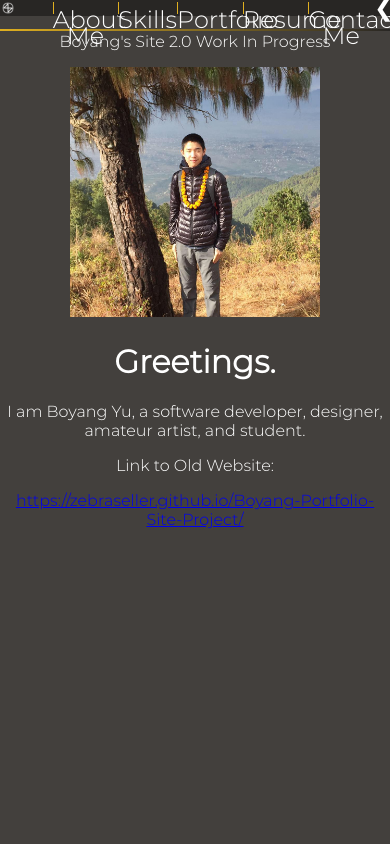
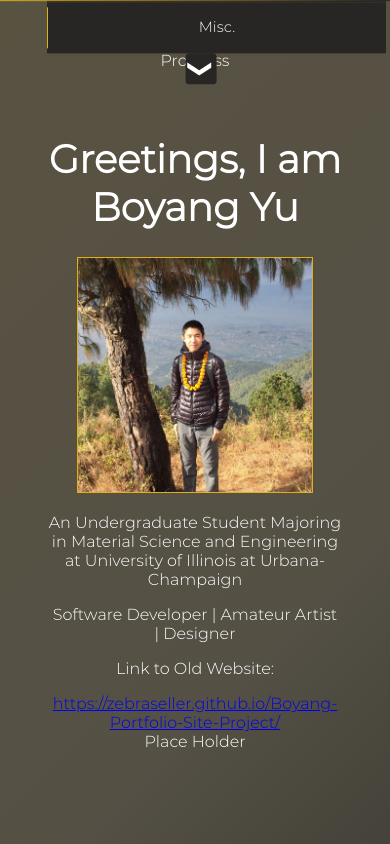
Before and after one commit to ZebraSeller/boyang-portfolio-2, a React (Create React App) app: page / in a window 390 px wide. Shown: the top 844 px of the page. Built offline with nearby package versions, Linux system fonts and the light colour scheme.

Commit message:
Improved nav-bar behavior when in portrait orientation

```diff
--- a/src/general_comps/nav_bar.css
+++ b/src/general_comps/nav_bar.css
@@ -26,7 +26,7 @@
 .button-container {
   display:inline-flex;
   width: 85%;
-  height: 100%;
+  height: 4vw;
   margin: 0px;
   vertical-align: top;
   z-index: 0;
@@ -45,6 +45,7 @@
   transition-duration: 0.4s;
   padding: 0px;
   margin: 0px;
+  user-select: none;
 }
 #hide-button:hover {
   background-color: hsl(45, 75%, 50%);
@@ -62,7 +63,7 @@
 #bottom-bar {
   display: block;
   width: 100%;
-  height: 2px;
+  height: 1px;
   background-image: linear-gradient(to right,hsl(45, 75%, 50%),hsl(30, 5%, 15%));
   top: 20px;
   margin: 0px;
@@ -71,9 +72,34 @@
 }
 
 
+
 @media screen and (orientation: portrait) {
-  .zb-icon {
-    width: 8vh;
-    padding: 8px;
+  #nav-bar-container {
+    height: 36vh;
+  }
+  #zb-icon {
+    width: 11vw;
+    padding: 0.5vw;
+  }
+  .button-container {
+    width: 87%;
+    height: 36vh;
+    flex-direction: column;
+    align-items: center;
+  }
+  .nav-bar-button {
+    width: 100%;
+    line-height: 6vh;
+    font-size: 1.75vh;
+  }
+  #hide-button {
+    transform: rotateZ(90deg);
+    width: 8vw;
+    padding-top: 2vw;
+    padding-bottom: 2vw;
+    border-radius: 1vw;
+  }
+  .hide-button-border {
+    visibility: hidden;
   }
 }
--- a/src/general_comps/nav_bar.js
+++ b/src/general_comps/nav_bar.js
@@ -1,11 +1,13 @@
 import React from 'react';
 import ReactDOM from 'react-dom';
-import Nav_Bar_Button from './nav_bar_button';
+import NavBarButton from './nav_bar_button';
 import './nav_bar.css';
 import ZBIcon from '../assets/zb_logo_thick_white.png';
-
 function App() {
 	React.useEffect(() => {//run on load.
+		if (window.innerHeight > window.innerWidth) {
+			hideNavBar();
+		}
     //hideNavBar();
   }, []);
 
@@ -14,18 +16,17 @@ function App() {
     <div id="nav-bar-container">
 			<img src={ZBIcon} alt="LOGO.png" id="zb-icon"/>
 			<div className="button-container" id="button-container">
-				<Nav_Bar_Button text="About Me"/>
-				<Nav_Bar_Button text="Skills"/>
-				<Nav_Bar_Button text="Portfolio"/>
-				<Nav_Bar_Button text="Resume"/>
-				<Nav_Bar_Button text="Contact Me"/>
-				<div style={borderStyle}></div>
+				<NavBarButton text="About Me"/>
+				<NavBarButton text="Skills"/>
+				<NavBarButton text="Portfolio"/>
+				<NavBarButton text="Resume"/>
+				<NavBarButton text="Contact Me"/>
+				<NavBarButton text="Misc."/>
+				<div className="hide-button-border" style={borderStyle}></div>
 				<div onClick={() => hideNavBar()} id="hide-button">&#10094;</div>
-				<div style={borderStyle}></div>
+				<div className="hide-button-border" style={borderStyle}></div>
 			</div>
 			<div id="bottom-bar"></div>
-			{/* <p>    </p>
-			<button>Extende/Hide nav_bar</button> */}
     </div>
   );
 }
@@ -33,7 +34,28 @@ export default App;
 
 let navBarHidden = false;
 function hideNavBar() {
-	if (navBarHidden == false) {
+	if (window.innerHeight > window.innerWidth) {//case: screen orientation portrait
+		if (navBarHidden === false) {
+			document.getElementById("button-container").style.transform ="translateY(-82.5%)";
+			document.getElementById("zb-icon").style.paddingRight="0.5vw";
+			document.getElementById("zb-icon").style.transform ="translateY(-36vh)";
+			document.getElementById("bottom-bar").style.transform ="translateY(-36vh)";
+			document.getElementById("hide-button").innerHTML = "&#10095";
+			document.getElementById("hide-button").style.transform ="translateX(-50%) rotateZ(90deg)";
+			setTimeout(function()
+				{document.getElementById("nav-bar-container").style.backgroundColor="hsla(30, 5%, 15%,0)";}, 500);
+			navBarHidden = true;
+		} else {
+			document.getElementById("button-container").style.transform ="";
+			document.getElementById("zb-icon").style.paddingRight="0.5vw";
+			document.getElementById("zb-icon").style.transform ="";
+			document.getElementById("nav-bar-container").style.backgroundColor="hsla(30, 5%, 15%,1)";
+			document.getElementById("bottom-bar").style.transform ="";
+			document.getElementById("hide-button").innerHTML = "&#10094";
+			navBarHidden = false;
+		}
+	} else {//case: screen orientation landscape
+		if (navBarHidden === false) {
 			document.getElementById("button-container").style.transform ="translateX(-95.1%)";
 			document.getElementById("zb-icon").style.paddingRight="0.5vw";
 			document.getElementById("nav-bar-container").style.backgroundColor="hsla(30, 5%, 15%,0)";
@@ -50,6 +72,8 @@ function hideNavBar() {
 		}
 	}
 
+}
+
 
 let borderStyle = {
 	float: "right",
--- a/src/general_comps/nav_bar_button.css
+++ b/src/general_comps/nav_bar_button.css
@@ -1,6 +1,6 @@
 .nav-bar-button {
   display: inline-block;
-  font-size: 24px;
+  font-size: 1vw;
   width: 19.8%;
   height: 100%;
   color: white;
@@ -14,7 +14,7 @@
   cursor: pointer;
 
   text-align: center;
-  line-height: 4vw;
+
   font-family: Montserrat-Light;
   user-select: none;
 }
@@ -28,6 +28,10 @@
   border-color: hsl(30, 5%, 25%);
   color: white;
   transform: scale(90%);
+}
+.nav-bar-button-text {
+  display: inline-block;
+  line-height: 4vw;
 }
 
 .border-left {
--- a/src/general_comps/nav_bar_button.js
+++ b/src/general_comps/nav_bar_button.js
@@ -18,7 +18,7 @@ function App({
 	return (
 				<div onClick={onClick} className="nav-bar-button">
           <div className="border-left"></div>
-          {text}
+          <span className="nav-bar-button-text">{text}</span>
           <div className="border-right" style={borderRightStyle}></div>
         </div>
   );
--- a/src/index.css
+++ b/src/index.css
@@ -17,7 +17,7 @@ code {
 }
 html {
   font-size: 10 px;
-  background-color: hsl(30, 5%, 35%);
+  background-color: hsl(30, 5%, 5%);
   font-family: Montserrat-Light;
   box-sizing: border-box;
 }
--- a/src/page_comps/home.css
+++ b/src/page_comps/home.css
@@ -1,10 +1,36 @@
 .home-container {
+  height: 100%;
   color: white;
+  /* background-color: hsl(30, 5%, 5%); */
+  background-image: linear-gradient(135deg, hsl(45, 15%, 30%), hsl(45, 10%, 30%), hsl(45, 5%, 15%));
+}
+.home-box {
+  display: block;
+  width: 75%;
+  height: 75%;
+  background-color: hsla(30, 5%, 25%,0);
+  margin: auto;
+  padding: 0px;
+}
+h1 {
+  font-size: 48px;
+}
+#boyang-photo-1 {
+  border: 1px solid hsl(45, 75%, 50%);
 }
 
 .place-holder {
   width: 100%;
   height: 700px;
-  background-color:hsl(30, 5%, 25%);
+  background-color:hsla(30, 5%, 25%,0);
   display: block;
 }
+
+@media screen and (orientation: portrait) {
+  h1 {
+    font-size: 10vw;
+  }
+  #boyang-photo-1 {
+    width: 60vw;
+  }
+}
--- a/src/page_comps/home.js
+++ b/src/page_comps/home.js
@@ -3,19 +3,24 @@ import './home.css';
 
 import boyang1 from '../assets/boyang-1.jpg';
 
+let theme = 0;
 function App() {
   return (
     <div className="home-container">
-      <div style={{height:"4vw"}}></div>
-      <p>Boyang's Site 2.0 Work In Progress</p>
-      <img src = {boyang1} width = "250px"/>
-      <h1>Greetings.</h1>
-      <p>I am Boyang Yu, a software developer, designer, amateur artist, and student.</p>
-      <p>Link to Old Website: </p>
-      <a href="https://zebraseller.github.io/Boyang-Portfolio-Site-Project/">https://zebraseller.github.io/Boyang-Portfolio-Site-Project/</a>
-      <div className="place-holder"></div>
-      <h1>Bottom Text</h1>
+      <div className="home-box">
+        <div style={{height:"4vw"}}></div>
+        <p>Boyang's Site 2.0, This is a Work In Progress</p>
+        <div style={{height:"6vw"}}></div>
+        <h1>Greetings, I am Boyang Yu</h1>
+        <img id="boyang-photo-1" src = {boyang1} width = "320px"/>
+        <p className="intro-text">An Undergraduate Student Majoring in Material Science and Engineering
+          at University of Illinois at Urbana-Champaign</p>
+        <p className="intro-text"> Software Developer | Amateur Artist | Designer</p>
+        <p>Link to Old Website: </p>
+        <a href="https://zebraseller.github.io/Boyang-Portfolio-Site-Project/">https://zebraseller.github.io/Boyang-Portfolio-Site-Project/</a>
+        <div className="place-holder">Place Holder</div>
 
+      </div>
     </div>
   );
 }
```
Lines whose indentation alone changed are shown as unchanged.
